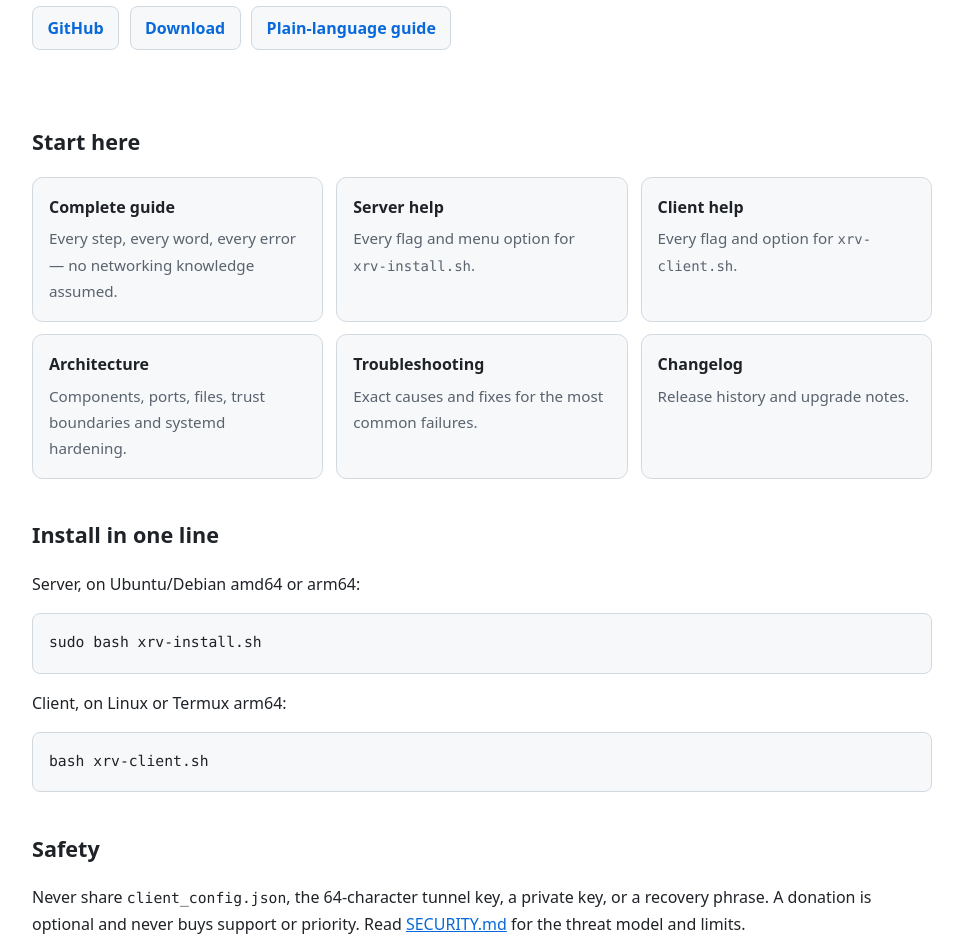
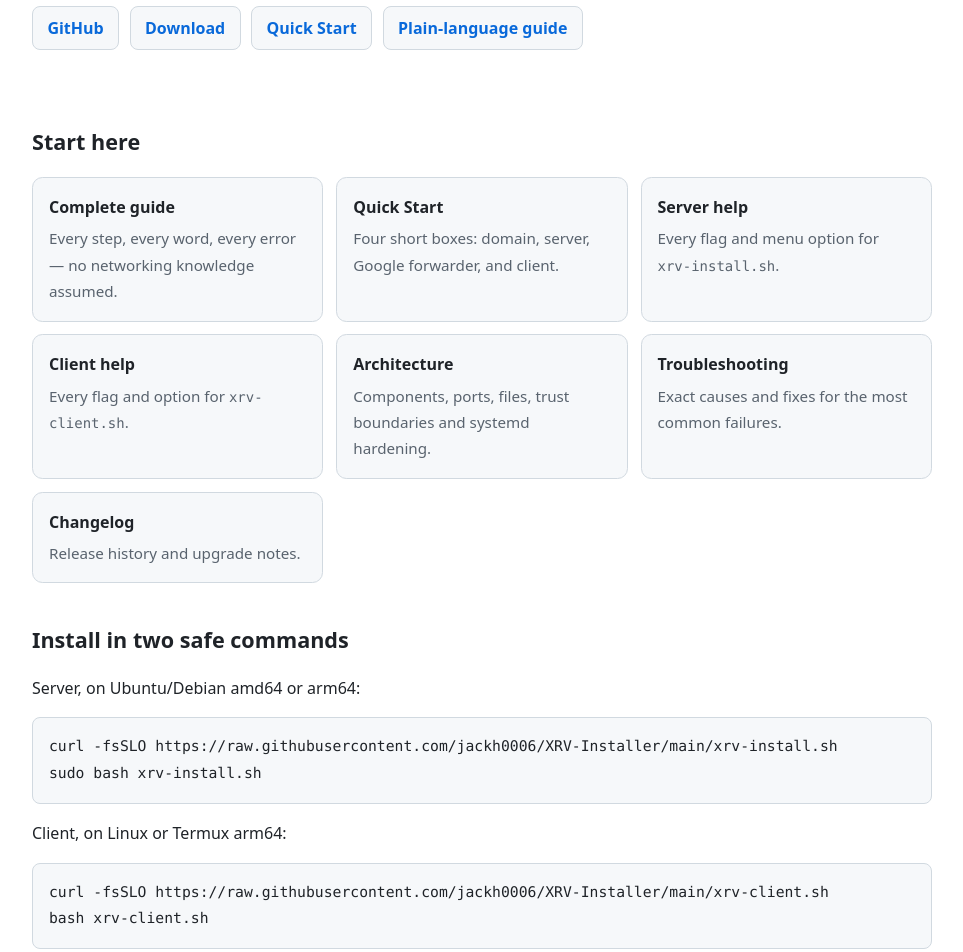
Before and after one commit to jackh0006/XRV-Installer, a plain HTML site: page docs/index.html in a window 1280 px wide. Shown: the part 233-1185 px from the top of the page, without its empty margins (158-1121 px from the left). Drawn offline with Linux system fonts and the light colour scheme.

Commit message:
docs: add copy-paste quick starts for server and client (#13)

```diff
--- a/docs/index.html
+++ b/docs/index.html
@@ -19,6 +19,7 @@
     <p>
       <a class="button" href="https://github.com/jackh0006/XRV-Installer">GitHub</a>
       <a class="button" href="https://github.com/jackh0006/XRV-Installer/releases/latest">Download</a>
+      <a class="button" href="QUICK-START.html">Quick Start</a>
       <a class="button" href="USER-GUIDE.html">Plain-language guide</a>
     </p>
   </header>
@@ -28,6 +29,7 @@
       <h2>Start here</h2>
       <ul class="cards">
         <li><a href="USER-GUIDE.html"><strong>Complete guide</strong><span>Every step, every word, every error — no networking knowledge assumed.</span></a></li>
+        <li><a href="QUICK-START.html"><strong>Quick Start</strong><span>Four short boxes: domain, server, Google forwarder, and client.</span></a></li>
         <li><a href="usage.html"><strong>Server help</strong><span>Every flag and menu option for <code>xrv-install.sh</code>.</span></a></li>
         <li><a href="client-usage.html"><strong>Client help</strong><span>Every flag and option for <code>xrv-client.sh</code>.</span></a></li>
         <li><a href="ARCHITECTURE.html"><strong>Architecture</strong><span>Components, ports, files, trust boundaries and systemd hardening.</span></a></li>
@@ -37,11 +39,13 @@
     </section>
 
     <section>
-      <h2>Install in one line</h2>
+      <h2>Install in two safe commands</h2>
       <p>Server, on Ubuntu/Debian amd64 or arm64:</p>
-      <pre><code>sudo bash xrv-install.sh</code></pre>
+      <pre><code>curl -fsSLO https://raw.githubusercontent.com/jackh0006/XRV-Installer/main/xrv-install.sh
+sudo bash xrv-install.sh</code></pre>
       <p>Client, on Linux or Termux arm64:</p>
-      <pre><code>bash xrv-client.sh</code></pre>
+      <pre><code>curl -fsSLO https://raw.githubusercontent.com/jackh0006/XRV-Installer/main/xrv-client.sh
+bash xrv-client.sh</code></pre>
     </section>
 
     <section>
```
Also changed, not shown: 3 other files.
